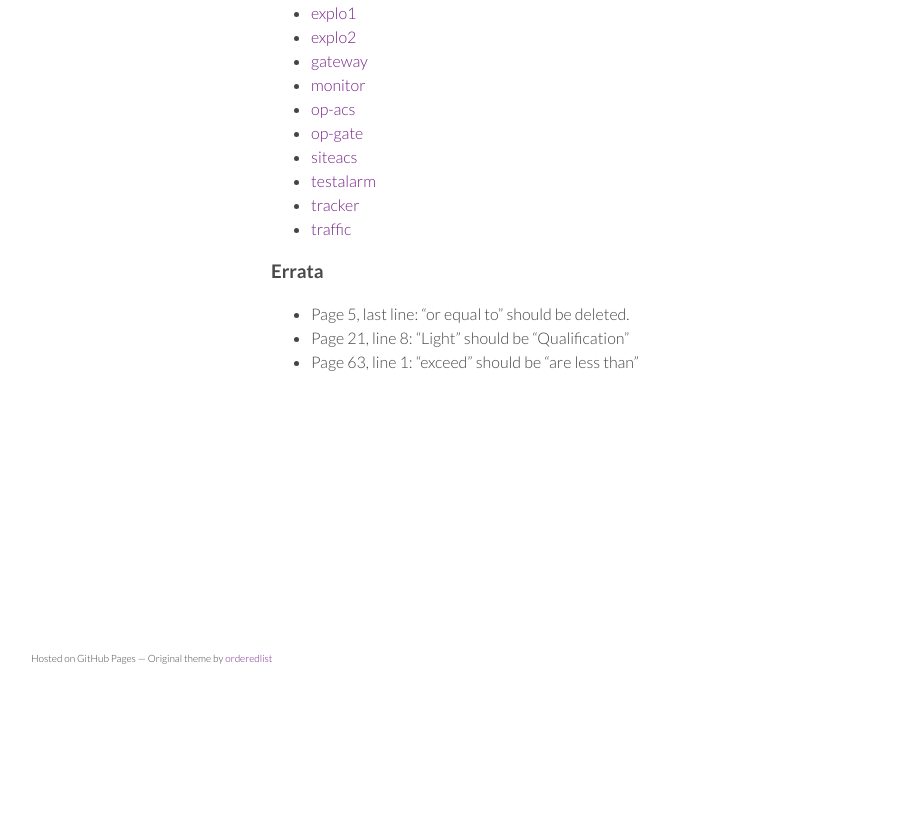
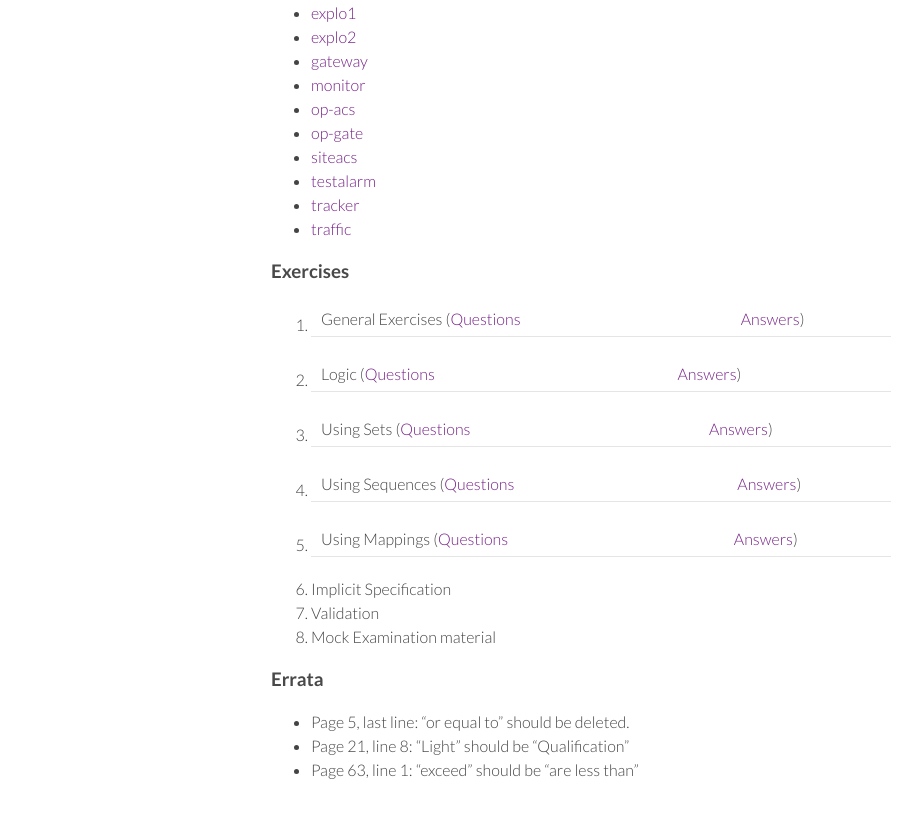
Before and after one commit to overturetool/overturetool.github.io, a Jekyll site: the page built from publications/books/ms2/index.md, in a window 1280 px wide and 900 px high, scrolled down 1636 px. Shown: the top 818 px of the window, without its empty margins (179-1101 px from the left). Built offline with Jekyll 4.4.1, drawn with Linux system fonts in a browser that asks for light colours; Markdown is read by kramdown in place of the engine named in the settings; before the commit the page ends 2324 px from its top, so only the background shows below that.

Commit message:
initial exercises ms

```diff
--- a/publications/books/ms2/index.md
+++ b/publications/books/ms2/index.md
@@ -65,6 +65,17 @@
 * [tracker]({{site.url}}/publications/books/ms2/examples/tracker.vdm)
 * [traffic]({{site.url}}/publications/books/ms2/examples/traffic.vdm)
 
+### Exercises
+
+1. General Exercises ([Questions]({{site.url}}/publications/books/ms2/exercises/general-questions.html)|[Answers]({{site.url}}/publications/books/ms2/exercises/general-answers.html))
+2. Logic ([Questions]({{site.url}}/publications/books/ms2/exercises/logic-questions.html)|[Answers]({{site.url}}/publications/books/ms2/exercises/logic-answers.html))
+3. Using Sets ([Questions]({{site.url}}/publications/books/ms2/exercises/sets-questions.html)|[Answers]({{site.url}}/publications/books/ms2/exercises/sets-answers.html))
+4. Using Sequences ([Questions]({{site.url}}/publications/books/ms2/exercises/sequences-questions.html)|[Answers]({{site.url}}/publications/books/ms2/exercises/sequences-answers.html))
+5. Using Mappings ([Questions]({{site.url}}/publications/books/ms2/exercises/mappings-questions.html)|[Answers]({{site.url}}/publications/books/ms2/exercises/mappings-answers.html))
+6. Implicit Specification
+7. Validation
+8. Mock Examination material
+
 ### Errata
 
 * Page 5, last line: "or equal to" should be deleted.
```
Also changed, not shown: publications/books/ms2/exercises/general-answers.md (added, +4 -0 lines), publications/books/ms2/exercises/general-questions.md (added, +4 -0 lines), publications/books/ms2/exercises/logic-answers.md (added, +4 -0 lines), publications/books/ms2/exercises/logic-questions.md (added, +4 -0 lines), publications/books/ms2/exercises/mappings-answers.md (added, +4 -0 lines), publications/books/ms2/exercises/mappings-questions.md (added, +4 -0 lines), publications/books/ms2/exercises/sequences-answers.md (added, +4 -0 lines), publications/books/ms2/exercises/sequences-questions.md (added, +4 -0 lines), publications/books/ms2/exercises/sets-answers.md (added, +4 -0 lines), publications/books/ms2/exercises/sets-questions.md (added, +4 -0 lines).
